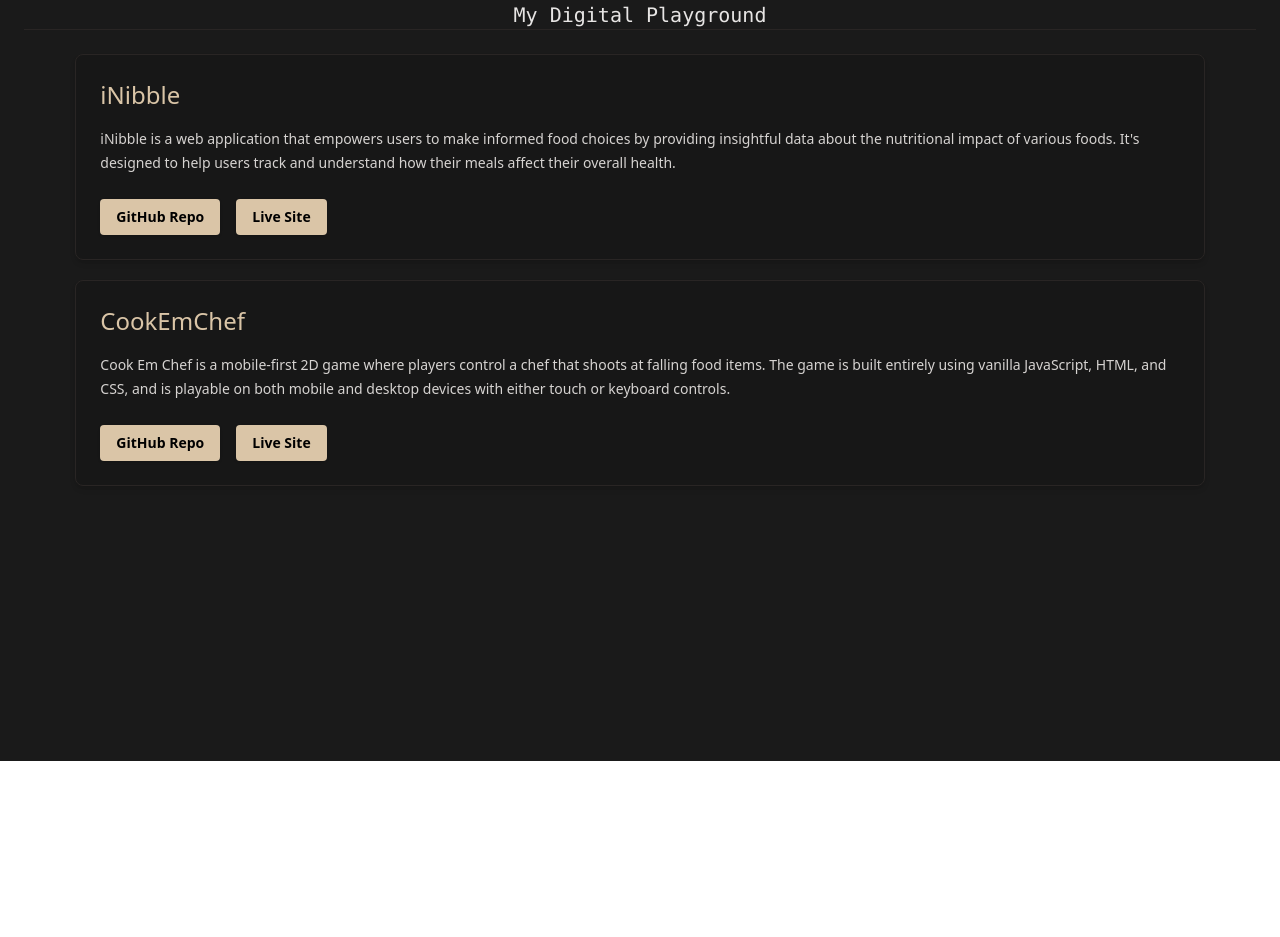
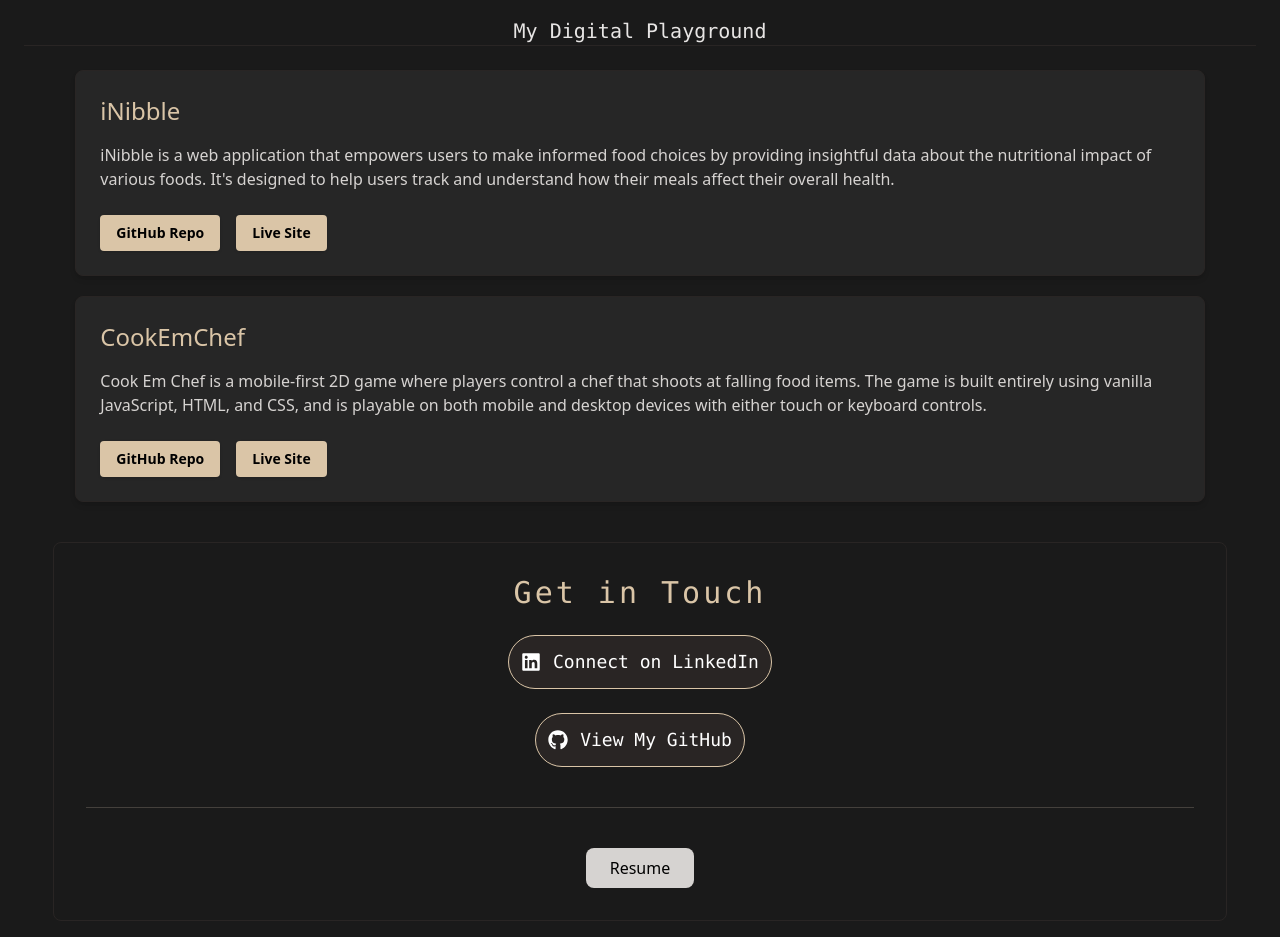
Before and after one commit to rashad3412/portfolioReactApp, a React (Vite) app: page / in a window 1280 px wide. Shown: the part 1240-2177 px from the top of the page. Before the commit the page ends 2001 px from the top, so only its background shows below. Built offline with nearby package versions, Linux system fonts and the light colour scheme.

Commit message:
updated my contact.jsx files

```diff
--- a/package.json
+++ b/package.json
@@ -13,6 +13,7 @@
     "@tailwindcss/typography": "^0.5.15",
     "react": "^18.3.1",
     "react-dom": "^18.3.1",
+    "react-icons": "^5.3.0",
     "react-router-dom": "^6.28.0"
   },
   "devDependencies": {
--- a/src/App.jsx
+++ b/src/App.jsx
@@ -19,9 +19,9 @@
         <section id="projects">
           <ProjectPage />
         </section>
-        {/* <section id="contact">
+        <section id="contact">
           <ContactPage />
-        </section> */}
+        </section>
       </main>
     </div>
   );
--- a/src/pages/About.jsx
+++ b/src/pages/About.jsx
@@ -2,8 +2,8 @@
 
 function AboutPage() {
   return (
-    <div>
-      <div className="w-11/12 h-full bg-darkGray border border-stone-800 mt-6 mx-auto rounded">
+    <div className="bg-darkGray">
+      <div className="w-11/12 border border-stone-800  mx-auto rounded p-5">
         <h1 className="font-mono mt-2 pl-1 text-beige text-xs font-bold tracking-widest ">
           Rashad Edwards
         </h1>
--- a/src/pages/Contact.jsx
+++ b/src/pages/Contact.jsx
@@ -1,7 +1,57 @@
 import React from "react";
+import { FaLinkedin, FaGithub } from "react-icons/fa"; // React-icons library
 
 function ContactPage() {
-  return <h1>Contact </h1>;
+  return (
+    <div className="bg-darkGray text-white py-4">
+      {/* Main Contact Section */}
+      <div className="w-11/12 mx-auto  border border-stone-800  p-8 rounded-lg">
+        <h1 className="text-3xl font-mono mb-6 text-center tracking-widest text-beige">
+          Get in Touch
+        </h1>
+
+        {/* Links Section */}
+        <div className="flex flex-col items-center space-y-6">
+          {/* LinkedIn Link */}
+          <a
+            href="https://www.linkedin.com/in/rashad-edwards-software-developer/"
+            target="_blank"
+            rel="noopener noreferrer"
+            className=" font-mono flex items-center space-x-3 bg-stone-800 p-3 rounded-full text-lg hover:bg-stone-600 transition border border-beige"
+          >
+            <FaLinkedin className="text-xl" />
+            <span>Connect on LinkedIn</span>
+          </a>
+
+          {/* GitHub Link */}
+          <a
+            href="https://github.com/rashad3412"
+            target="_blank"
+            rel="noopener noreferrer"
+            className="font-mono flex items-center space-x-3 bg-stone-800 p-3 rounded-full text-lg hover:bg-stone-600 transition border border-beige"
+          >
+            <FaGithub className="text-xl" />
+            <span>View My GitHub</span>
+          </a>
+        </div>
+
+        {/* Decorative Divider */}
+        <div className="my-10 border-t border-stone-700"></div>
+
+        {/* CTA Section */}
+        <div className="text-center">
+          <a
+            href="/softwareDevloperRes.pdf" // Replace with the actual path to your PDF
+            target="_blank" // Opens the PDF in a new tab
+            rel="noopener noreferrer" // Improves security by preventing access to the `window.opener` object
+            className="inline-block px-6 py-2 bg-stone-300 text-black font-medium rounded-lg hover:bg-beige transition"
+          >
+            Resume
+          </a>
+        </div>
+      </div>
+    </div>
+  );
 }
 
 export default ContactPage;
--- a/src/pages/Home.jsx
+++ b/src/pages/Home.jsx
@@ -3,9 +3,9 @@
 
 function HomePage() {
   return (
-    <main className="pt-1 w-full flex flex-col items-center md:flex-row-reverse md:justify-center md:items-start md:gap-6">
+    <main className="pt-1 w-full flex flex-col items-center md:flex-row-reverse md:justify-center md:items-start md:gap-6 bg-darkGray">
       {/* Image Section */}
-      <div className="relative w-2/4 mb-2 pt-2 md:w-1/3 md:mb-0 border-4 border-beige bg-black p-2 mt-28 ">
+      <div className="relative w-2/4 mb-2 pt-2 md:w-1/3 md:mb-0 border-4 border-beige bg-black p-2 mt-28 shadow-md shadow-slate-600">
         <img src={img} alt="blackImage" className="w-full" />
       </div>
 
@@ -19,7 +19,7 @@
           and a border for small screens, removes the border at 768px
           (md:border-none). */}
 
-        <p className="font-sans text-2xl w-10/12 p-2  mx-auto mt-3  text-beige leading-9 border border-stone-700 font-extralight tracking-widest rounded md:border-none md:pt-0 md:w-full md:mt-6 md:font-medium">
+        <p className="font-sans text-2xl w-10/12 p-2  mx-auto mt-3  text-beige leading-9 border border-stone-700 font-extralight tracking-widest rounded mb-6 md:border-none md:pt-0 md:w-full md:mt-6 md:font-medium">
           "Imagination, design, and innovation brought to life."
         </p>
       </div>
--- a/src/pages/Projects.jsx
+++ b/src/pages/Projects.jsx
@@ -2,19 +2,19 @@
 
 function ProjectPage() {
   return (
-    <div className="min-h-screen bg-darkGray p-6">
+    <div className="bg-darkGray p-6">
       {/* Page Title */}
       <h1 className=" font-mono text-center text-xl font-light  text-stone-200 mt-4 mb-6 racking-widest border-b border-stone-800">
         My Digital Playground
       </h1>
 
       {/* Project Section */}
-      <div className="w-11/12 bg-neutral-900 border border-stone-800 mx-auto p-6 rounded-lg shadow-md">
+      <div className="w-11/12 bg-neutral-800 border border-stone-800 mx-auto p-6 rounded-lg shadow-md">
         {/* Project Title */}
-        <h3 className="text-2xl font-light text-beige mb-4">iNibble</h3>
+        <h3 className="text-2xl font-normal text-beige mb-4">iNibble</h3>
 
         {/* Project Description */}
-        <p className="text-stone-300 text-sm leading-6">
+        <p className="text-stone-300 text-l leading-6 font-extralight">
           iNibble is a web application that empowers users to make informed food
           choices by providing insightful data about the nutritional impact of
           various foods. It's designed to help users track and understand how
@@ -44,12 +44,12 @@
         </div>
       </div>
       {/* Project Section */}
-      <div className="w-11/12 bg-neutral-900 border border-stone-800 mx-auto p-6 rounded-lg shadow-md mt-5">
+      <div className=" w-11/12 bg-neutral-800 border border-stone-800 mx-auto p-6 rounded-lg shadow-md mt-5">
         {/* Project Title */}
-        <h3 className="text-2xl font-light text-beige mb-4">CookEmChef</h3>
+        <h3 className="text-2xl font-normal text-beige mb-4">CookEmChef</h3>
 
         {/* Project Description */}
-        <p className="text-stone-300 text-sm leading-6">
+        <p className="text-stone-300 text-l leading-6 font-extralight">
           Cook Em Chef is a mobile-first 2D game where players control a chef
           that shoots at falling food items. The game is built entirely using
           vanilla JavaScript, HTML, and CSS, and is playable on both mobile and
```
Also changed, not shown: src/components/Button.jsx (deleted), src/components/ProjectCard.jsx (deleted), src/styles/custom.css (deleted), src/styles/global.css (deleted), 2 other files (tests, documents, lock files or other folders).
